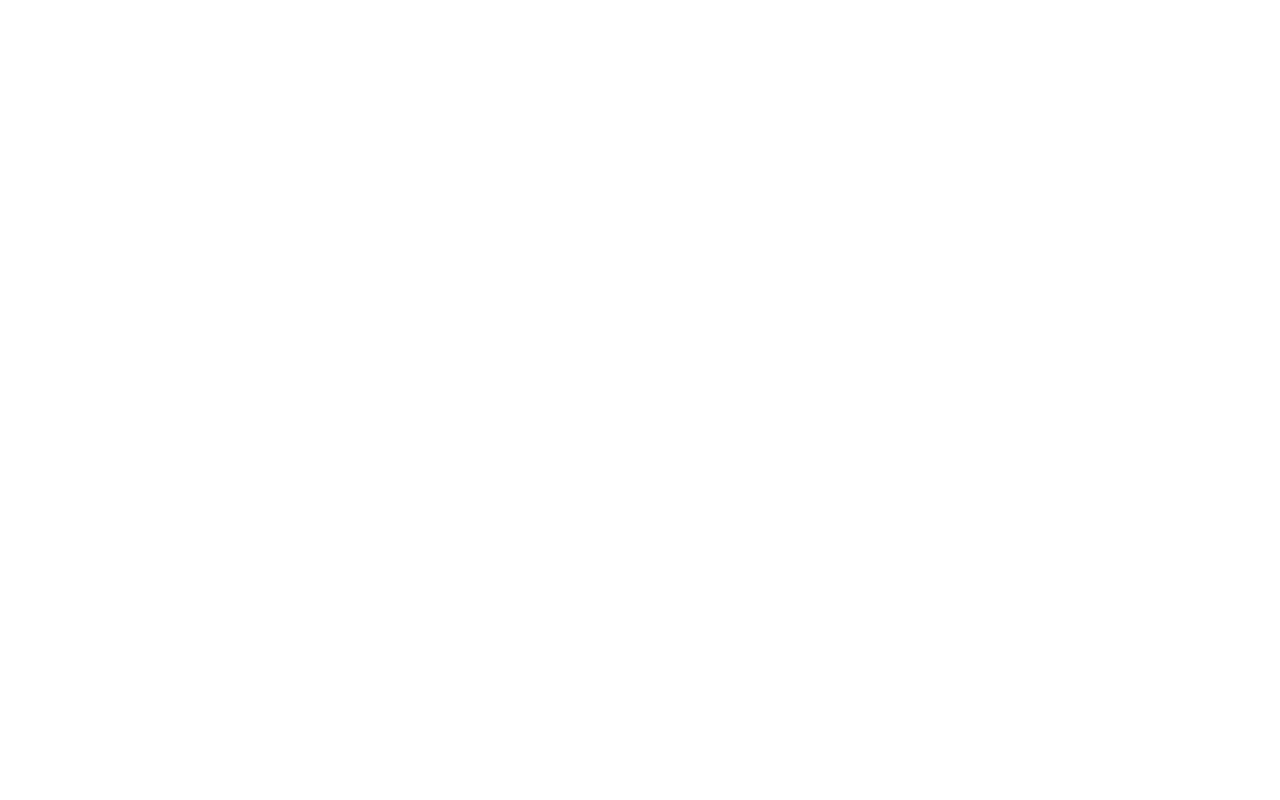
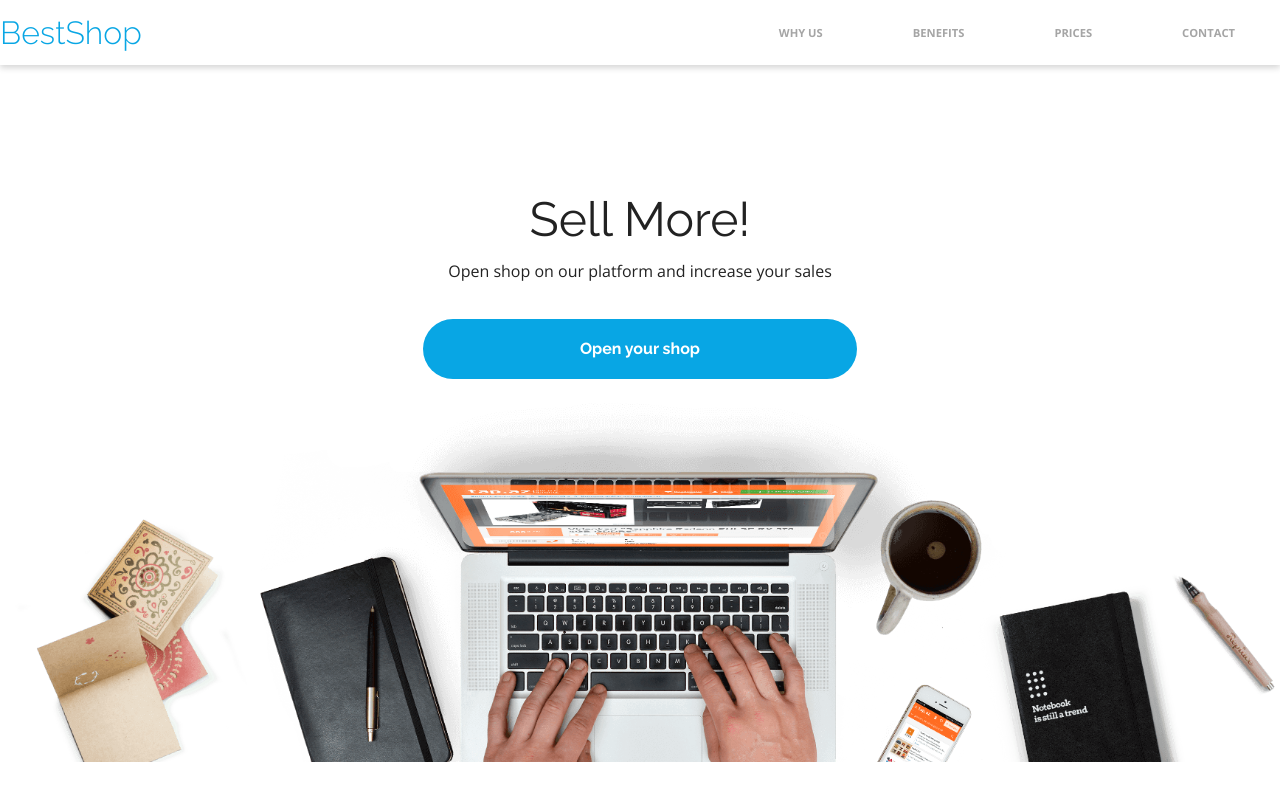
Before and after one commit to PrzemyslawMachola/Best-shop, a plain HTML site: page index.html in a window 1280 px wide. Drawn offline with nearby package versions, Linux system fonts and the light colour scheme.

Commit message:
header and open section

```diff
--- a/css/style.css
+++ b/css/style.css
@@ -0,0 +1,91 @@
+:root {
+    --color-white: #FFFFFF;
+    --color_black: #000000;
+    --color-red-main: #FB3B64;
+    --color-red-second: #EB476E;
+    --color-red-shadow: #F9043629;
+    --color-red-shadow-button: #FF091129;
+    --color-green: #55DFB4;
+    --color-blue-main: #08A6E4;
+    --color-blue-second: #07ACE6;
+    --color-blue-shadow: #07ACE629;
+    --color-dark-grey: #13253B;
+    --color-grey-checkbox: #707070;
+    --color-grey-form: #95989A;
+    --color-grey-text: #A5A5A5;
+    --color-grey-frames: #00000029;
+    --color-grey-background: #E8E9ED;
+    --color-lightgrey-gacground: #F7F7F7;
+
+    --font-open-sans: 'Open Sans', sans-serif;
+    --font-raleway: 'Raleway', sans-serif;'
+}
+
+body {
+    font-family: var(--font-raleway);
+    font-size: 16px;
+}
+
+header {
+    display: flex;
+    justify-content: center;
+    box-shadow: 0 3px 6px var(--color-grey-frames);
+}
+
+.container {
+    width: 1352px;
+    display: flex;
+    justify-content: space-between;
+    align-items: center;
+}
+
+.logo {
+    font-weight: 300;
+    font-size: 2em;
+    color: var(--color-blue-main)
+}
+
+.menu {
+    display: flex;
+}
+.menu li {
+    font-family: var(--font-open-sans);
+    font-weight: 700;
+    font-size: 0.7em;
+    color: var(--color-grey-text);
+    text-transform: uppercase;
+    padding: 27px 5px;
+    margin: 0 40px;
+}
+.menu li:hover {
+    color: var(--color_black);
+    border-bottom: 4px solid var(--color-blue-main);
+}
+.open-section {
+    width: 100%;
+    display: flex;
+    flex-direction: column;
+    align-items: center;
+}
+h1 {
+    font-size: 3em;
+    margin-top: 130px;
+}
+.open-section-text {
+    font-family: var(--font-open-sans);
+    font-size: 1em;
+    padding: 20px 0;
+}
+.open-button {
+    text-decoration: none;
+    background: var(--color-blue-main);
+    color: var(--color-white);
+    font-weight: 700;
+    padding: 22px 157px;
+    border-radius: 60px;
+    margin-top: 20px;
+}
+.open-section img {
+    width: 100%;
+
+}
--- a/index.html
+++ b/index.html
@@ -9,11 +9,33 @@
     <meta property="og:description" content="Best-shop">
 
     <link rel="stylesheet" href="css/reset.css">
-
+    <link rel="preconnect" href="https://fonts.googleapis.com">
+    <link rel="preconnect" href="https://fonts.gstatic.com" crossorigin>
+    <link href="https://fonts.googleapis.com/css2?family=Open+Sans:wght@300;400;700&family=Raleway:wght@300;400;700;800&display=swap" rel="stylesheet">
     <link rel="stylesheet" href="css/style.css">
 
 </head>
 <body>
 
+<header>
+    <div class="container">
+        <div class="logo">BestShop</div>
+        <nav>
+            <ul class="menu">
+                <li>why us</li>
+                <li>benefits</li>
+                <li>prices</li>
+                <li>contact</li>
+            </ul>
+        </nav>
+    </div>
+</header>
+<section class="open-section">
+    <h1>Sell More!</h1>
+    <p class="open-section-text">Open shop on our platform and increase your sales</p>
+    <a href="#" class="open-button">Open your shop</a>
+    <img src="./assets/Background.png">
+</section>
+
 </body>
 </html>
```
